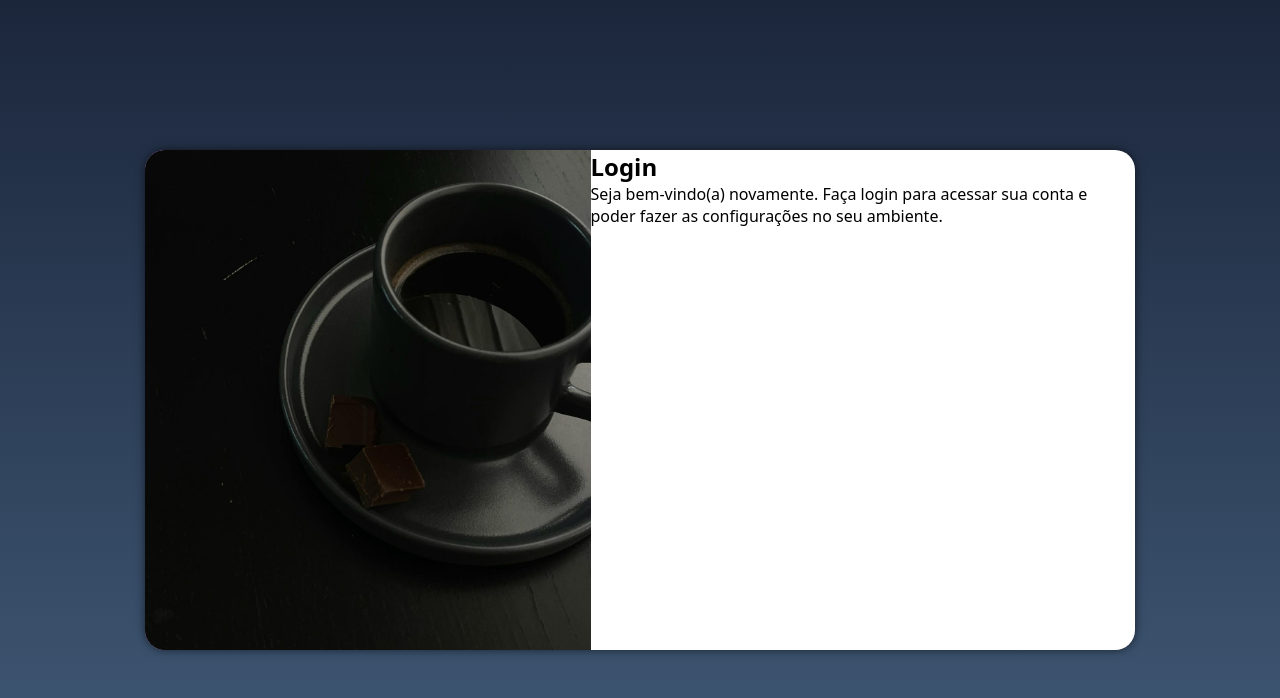
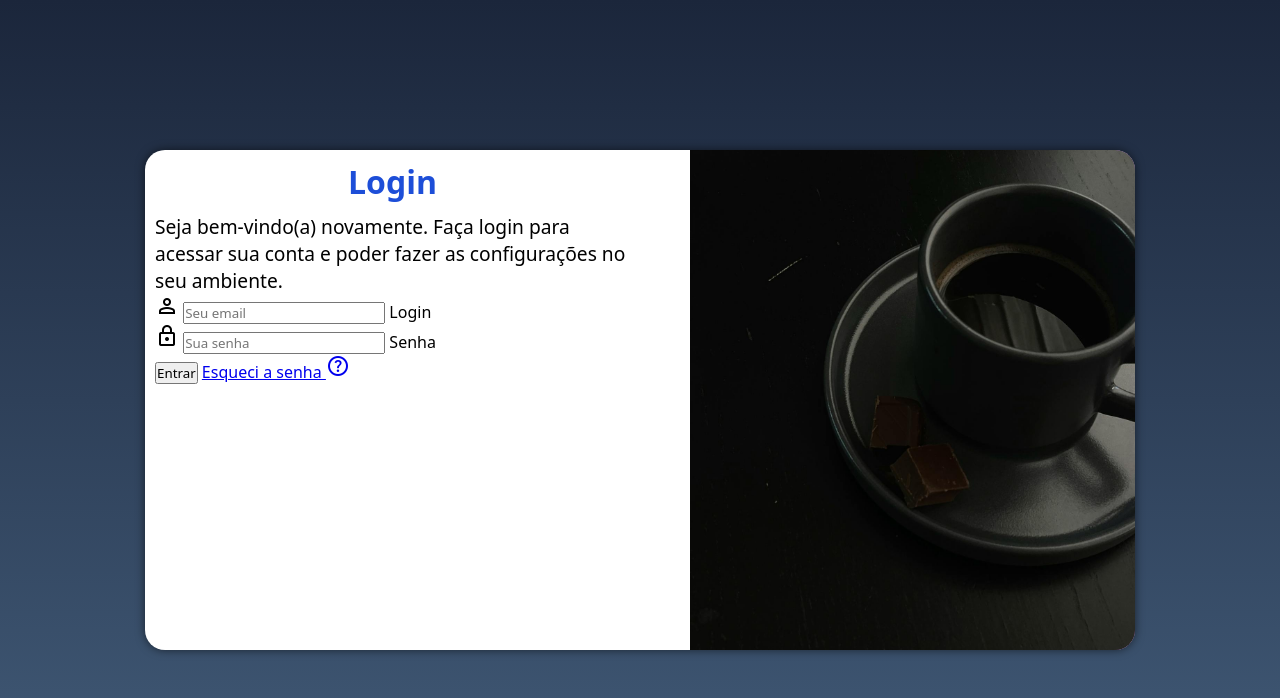
Before and after one commit to Mellodev99/projeto-login, a plain HTML site: page index.html in a window 1280 px wide. Drawn offline with nearby package versions, Linux system fonts and the light colour scheme.

Commit message:
add form

```diff
--- a/estilos/media-queries.css
+++ b/estilos/media-queries.css
@@ -28,6 +28,7 @@
         width: 70%;
 
     }
+
 }
 
 
@@ -40,12 +41,19 @@
 
     }
    section#login > div#imagem{
-        float: left;
+        float: right;
         width: 45%;
         height: 100%;
     }
     section#login > div#formulario{
-        float: right;
+        float: left;
         width: 50%;
     }
+       div#formulario h1{
+        font-size: 2em;
+
+    }
+    div#formulario p{
+   font-size: 1.2em;
 }
+}
--- a/estilos/style.css
+++ b/estilos/style.css
@@ -64,3 +64,12 @@
     display: block;
    padding: 10px;
 }
+
+div#formulario h1{
+    color: #1D4ED8;
+    text-align: center;
+    margin-bottom: 10px;
+}
+div#formulario p{
+   font-size: 0.8em;
+}
--- a/index.html
+++ b/index.html
@@ -4,6 +4,7 @@
     <meta charset="UTF-8">
     <meta name="viewport" content="width=device-width, initial-scale=1.0">
     <title>Tela de Login</title>
+    <link href="https://fonts.googleapis.com/css2?family=Material+Symbols+Outlined" rel="stylesheet" />
     <link rel="stylesheet" href="estilos/style.css">
     <link rel="stylesheet" href="estilos/media-queries.css ">
 
@@ -16,18 +17,30 @@
             <div id="imagem">
                 <!-- Imagem de login -->
                 </div>
-                <div id="form">
+                <div id="formulario">
                     <h1>Login</h1>
                 <p>Seja bem-vindo(a) novamente. Faça login para acessar sua conta e poder fazer as configurações no seu ambiente.</p>
-                <form action="login.php" method="post ">
-
+                <form action="login.php" method="post " autocomplete="on">
+                    <div class="campo">
+                           <!--- CAMPO DE LOGIN --->
+                        <span class="material-symbols-outlined">person</span>
+                        <input type="email" name="login" id="ilogin" placeholder="Seu email" autocomplete="email" required maxlength="30">
+                        <label for="ilogin" name="login">Login</label>
+                    </div >
+                    <div class="campo">
+                          <!--- CAMPO DE SENHA --->
+                         <span class="material-symbols-outlined">lock</span>
+                        <input type="password" name="senha" id="isenha" placeholder="Sua senha" autocomplete="current-password" required minlength="8" maxlength="20">
+                        <label for="isenha" name="senha">Senha</label>
+                    </div>
+                    <input type="submit" value="Entrar">
+                    <a href="esqueci.html">
+                        Esqueci a senha <span class="material-symbols-outlined">help</span>
+                    </a>
                 </form>
             </div>
         </section>
     </main>
-    <footer>
-
-    </footer>
 
 </body>
 </html>
```
